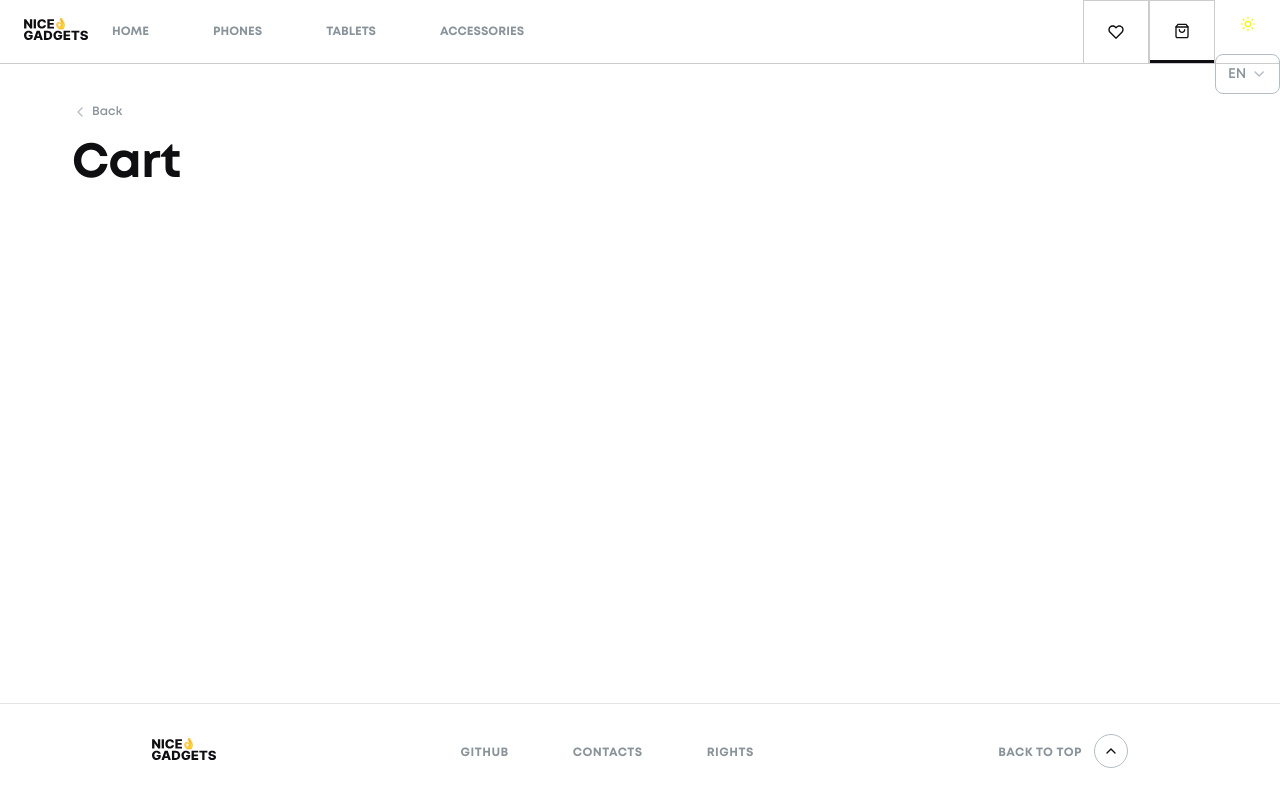
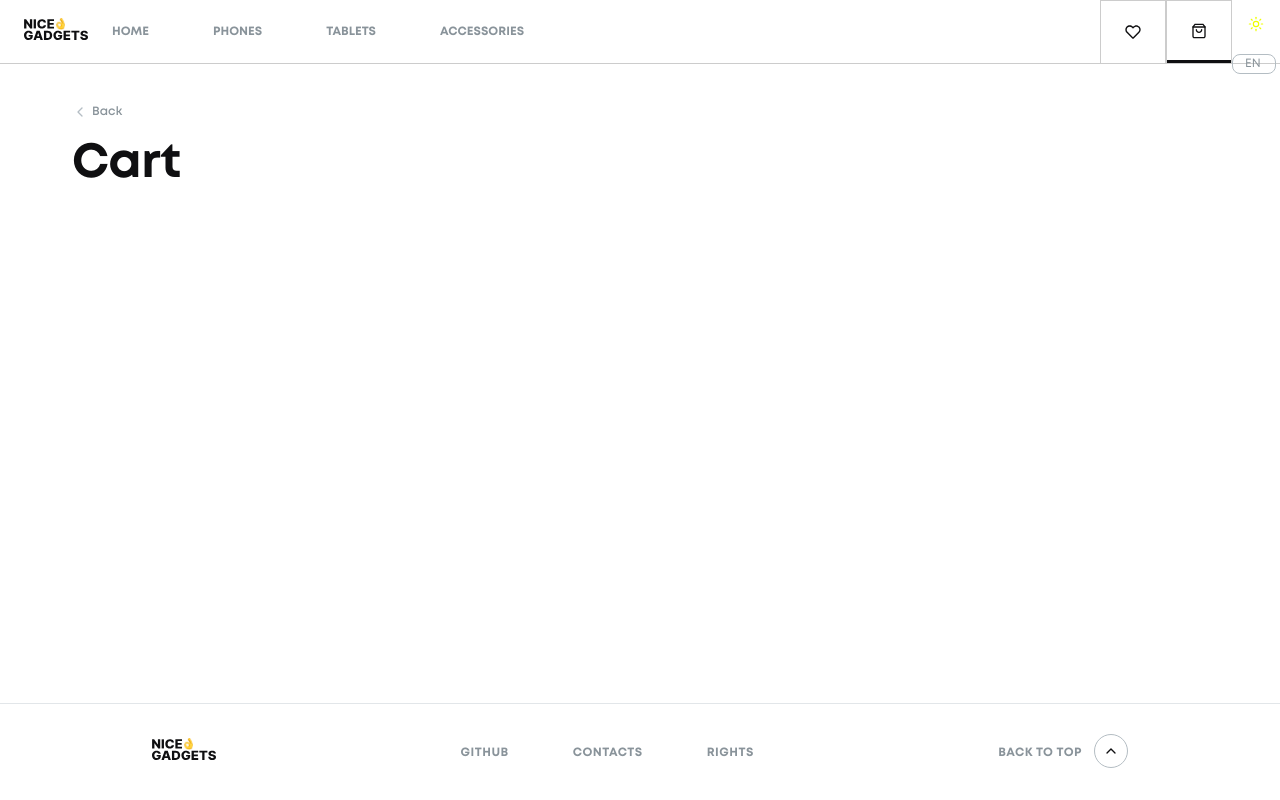
Before and after one commit to fs-apr25-group0/group-project-catalog, a React (Vite) app: page /#/cart in a window 1280 px wide. Built offline with nearby package versions, Linux system fonts and the light colour scheme.

Commit message:
fixed_dropdown_for_language

```diff
--- a/src/Components/Header/Header.tsx
+++ b/src/Components/Header/Header.tsx
@@ -40,6 +40,7 @@ export const Header = () => {
           onChange={handleChange}
           variants={['UA', 'EN', 'RU']}
           cl="language"
+          chewron={false}
         />
       </div>
 
--- a/src/ui/Dropdown/Dropdown.scss
+++ b/src/ui/Dropdown/Dropdown.scss
@@ -11,6 +11,10 @@
 
 .sort {
   width: 136px;
+  height: 40px;
+  font-size: 14px;
+  font-weight: 700;
+  line-height: 21px;
 
   @media (min-width: 640px) {
     width: 187px;
@@ -19,19 +23,53 @@
   @media (min-width: 1200px) {
     width: 176px;
   }
+
+  &-content {
+    width: 136px;
+    box-sizing: border-box;
+    padding-block: 8px;
+
+    @media (min-width: 640px) {
+      width: 187px;
+    }
+
+    @media (min-width: 1200px) {
+      width: 176px;
+    }
+  }
 }
 
 .paginator {
   width: 136px;
+  height: 40px;
+  font-size: 14px;
+  font-weight: 700;
+  line-height: 21px;
 
   @media (min-width: 1200px) {
     width: 128px;
   }
+
+  &-content {
+    width: 136px;
+    box-sizing: border-box;
+    padding-block: 8px;
+
+    @media (min-width: 1200px) {
+      width: 128px;
+    }
+  }
 }
 
 .language {
-  width: 65px;
-  font-size: 14px;
+  width: 44px;
+  height: 20px;
+  font-size: 12px;
+
+  &-content {
+    font-size: 12px;
+    padding-block: 2px;
+  }
 }
 
 .dropdown__name {
@@ -44,9 +82,9 @@
   align-items: center;
   justify-content: space-between;
   border: 1px solid colors.$color-icons;
+  color: colors.$color-primary;
   border-radius: 8px;
   padding: 0 12px;
-  height: 40px;
   gap: 5px;
   box-shadow: 0 2px 10px var(--black-a7);
 }
@@ -73,7 +111,6 @@
 }
 
 .SelectContent {
-  padding-block: 8px;
   margin-top: 4px;
   overflow: hidden;
   background-color: white;
--- a/src/ui/Dropdown/Dropdown.tsx
+++ b/src/ui/Dropdown/Dropdown.tsx
@@ -10,6 +10,7 @@ interface DropdownProps {
   onChange: (v: string) => void;
   variants: (string | number)[];
   cl: string;
+  chewron?: boolean;
 }
 
 export const Dropdown: React.FC<DropdownProps> = ({
@@ -18,6 +19,7 @@ export const Dropdown: React.FC<DropdownProps> = ({
   onChange,
   variants,
   cl,
+  chewron = true,
 }) => {
   const { translate } = useTranslationState();
   const [isOpen, setIsOpen] = React.useState(false);
@@ -31,24 +33,20 @@ export const Dropdown: React.FC<DropdownProps> = ({
         onOpenChange={setIsOpen}
       >
         <Select.Trigger
-          className={classNames(
-            'SelectTrigger',
-            cl,
-            'btn-reset',
-            'button-text',
-          )}
+          className={classNames('SelectTrigger', cl, 'btn-reset')}
           aria-label="dropdown"
         >
           <Select.Value />
 
-          {isOpen ?
-            <div className="icon-chewron-up"></div>
-          : <div className="icon-chewron-down"></div>}
+          {chewron &&
+            (isOpen ?
+              <div className="icon-chewron-up"></div>
+            : <div className="icon-chewron-down"></div>)}
         </Select.Trigger>
 
         <Select.Portal>
           <Select.Content
-            className={classNames('SelectContent', cl)}
+            className={classNames('SelectContent', `${cl}-content`)}
             position="popper"
             side="bottom"
             collisionPadding={-10}
```
